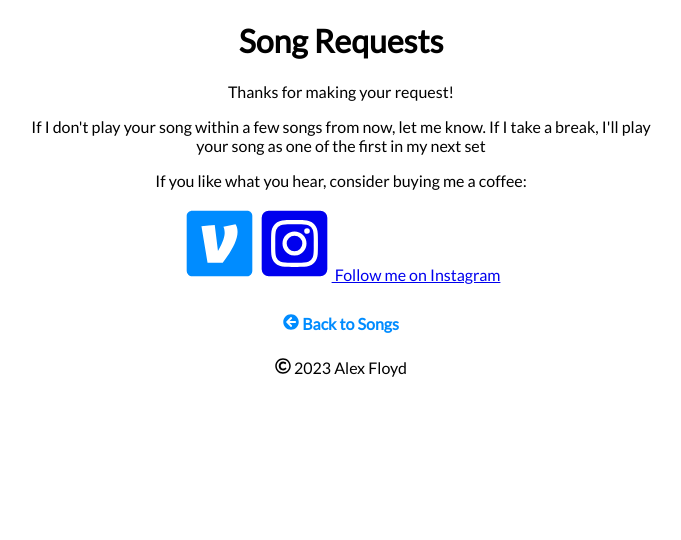
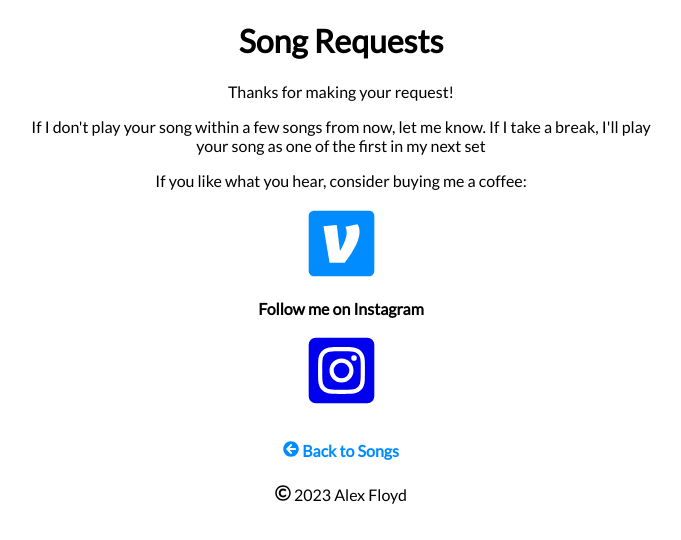
Before and after one commit to acipo1096/song-requests, a React (Create React App) app in the folder frontend/: page /thanks in a window 1280 px wide. Shown: the top 540 px of the page, without its empty margins (299-980 px from the left). Built offline with nearby package versions, Linux system fonts and the light colour scheme.

Commit message:
changed social css

```diff
--- a/frontend/src/components/Social.jsx
+++ b/frontend/src/components/Social.jsx
@@ -7,6 +7,7 @@ function Social() {
   return (
     <div>
       <div className="social-media">
+        <div>
           <Link
             className="venmo"
             to="https://venmo.com/u/alexcip96"
@@ -15,14 +16,18 @@ function Social() {
           >
             <IoLogoVenmo />
           </Link>
+        </div>
+        <p className="insta-text">Follow me on Instagram</p>
+        <div>
           <Link
             className="instagram"
             to="https://www.instagram.com/alexfloyd_music/"
             target="_blank"
             rel="noopener noreferrer"
           >
-          <FaInstagramSquare /> Follow me on Instagram
+            <FaInstagramSquare />
           </Link>
+        </div>
       </div>
       <div className="back-link">
         <Link className="back-link-text" to="/">
--- a/frontend/src/index.css
+++ b/frontend/src/index.css
@@ -53,6 +53,16 @@ body {
 .btn-close:hover {
   color: red;
   transform: scale(0.98);
+}
+
+.social-media {
+  display: flex;
+  flex-direction: column;
+}
+
+.insta-text {
+  font-weight: 600;
+  margin: 15px 15px;
 }
 
 .venmo :nth-child(1) {
```
Lines whose indentation alone changed are shown as unchanged.
